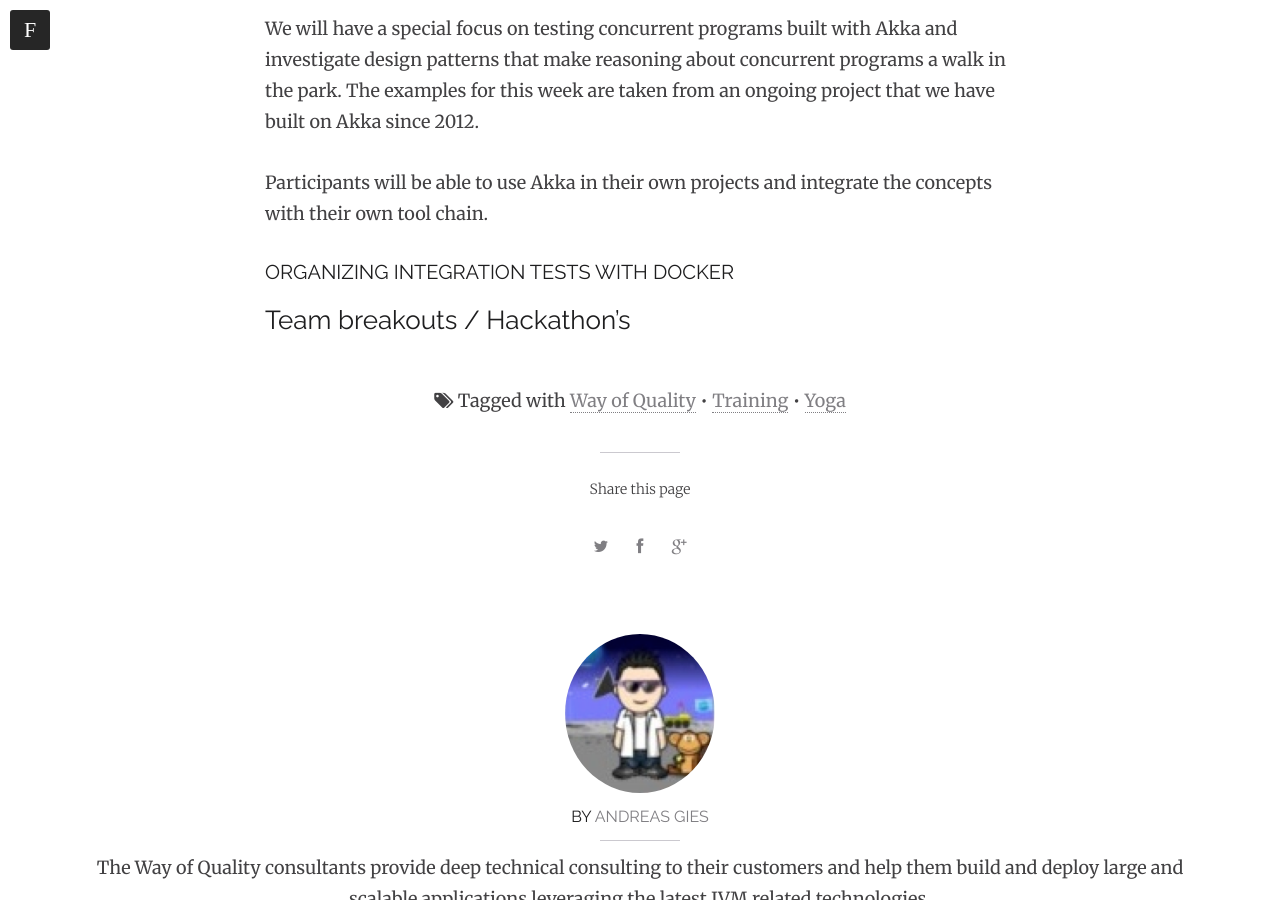
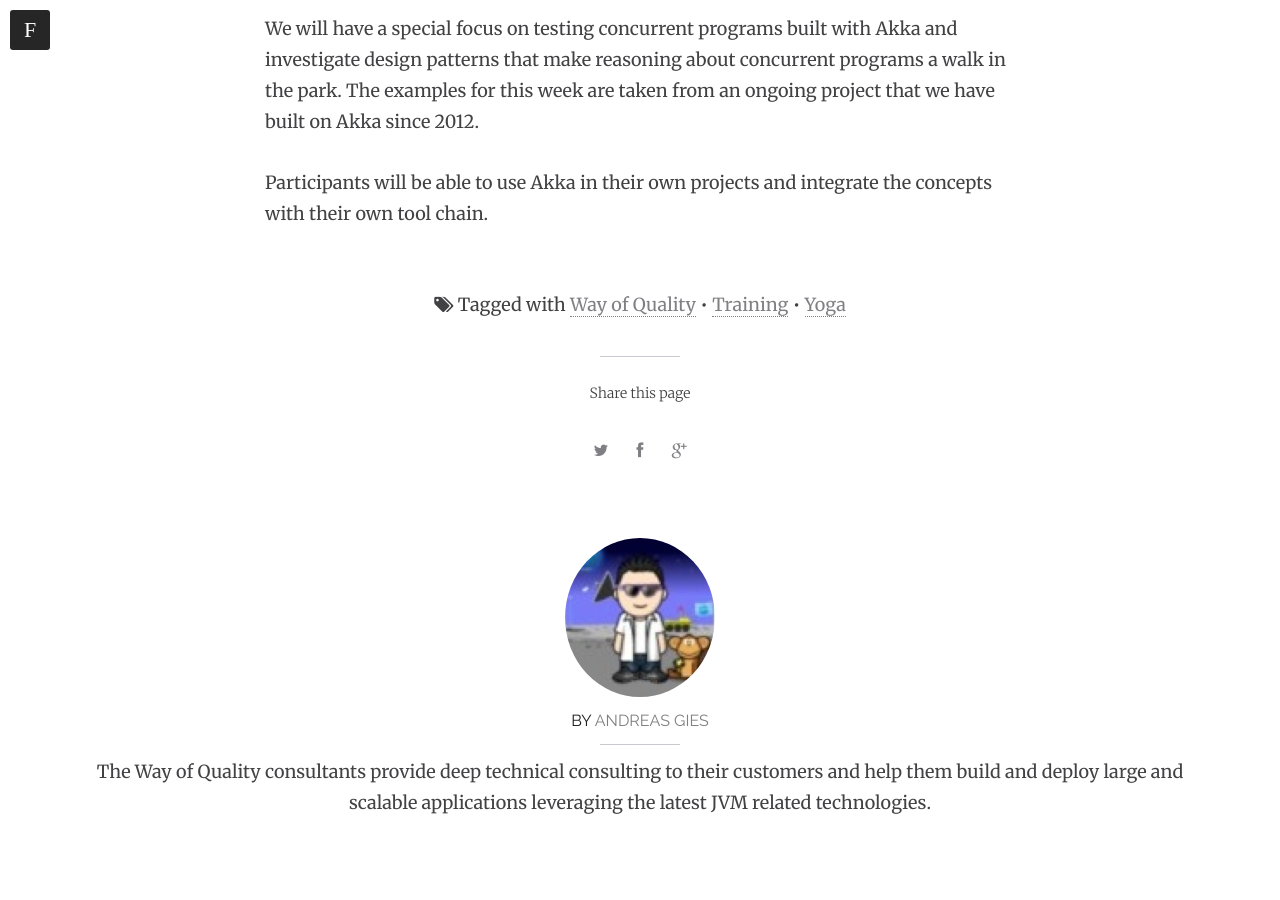
Before and after one commit to woq-blended/woq.github.io, a Jekyll site: the page built from _posts/2014-10-08-setup-in-andalucia.markdown, in a window 1280 px wide and 900 px high, scrolled down 4689 px. Built offline with Jekyll 4.4.1, drawn with Linux system fonts in a browser that asks for light colours; nearby versions of some CDN libraries; comment, search, counter and statistics services are not loaded.

```diff
--- a/_posts/2014-10-08-setup-in-andalucia.markdown
+++ b/_posts/2014-10-08-setup-in-andalucia.markdown
@@ -102,7 +102,3 @@
 that we have built on Akka since 2012.
 
 Participants will be able to use Akka in their own projects and integrate the concepts with their own tool chain.
-
-### Organizing integration tests with Docker
-
-## Team breakouts / Hackathon's
```
